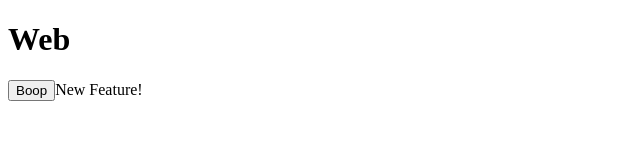
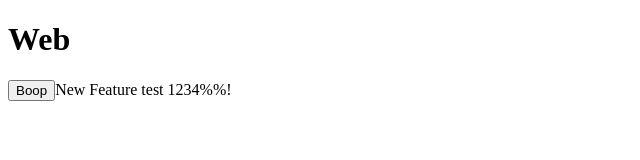
Before and after one commit to cjbsDev/cjbs-apps, a Next.js app in the folder apps/web/: page / in a window 1280 px wide. Shown: the top 160 px of the page, without its empty margins (0-640 px from the left). Built offline with nearby package versions, Linux system fonts and the light colour scheme.

Commit message:
mason - New feature Test 1234%%!

```diff
--- a/apps/web/pages/index.tsx
+++ b/apps/web/pages/index.tsx
@@ -5,7 +5,7 @@ export default function Web() {
     <div>
       <h1>Web</h1>
       <Button />
-      New Feature!
+      New Feature test 1234%%!
     </div>
   );
 }
```
